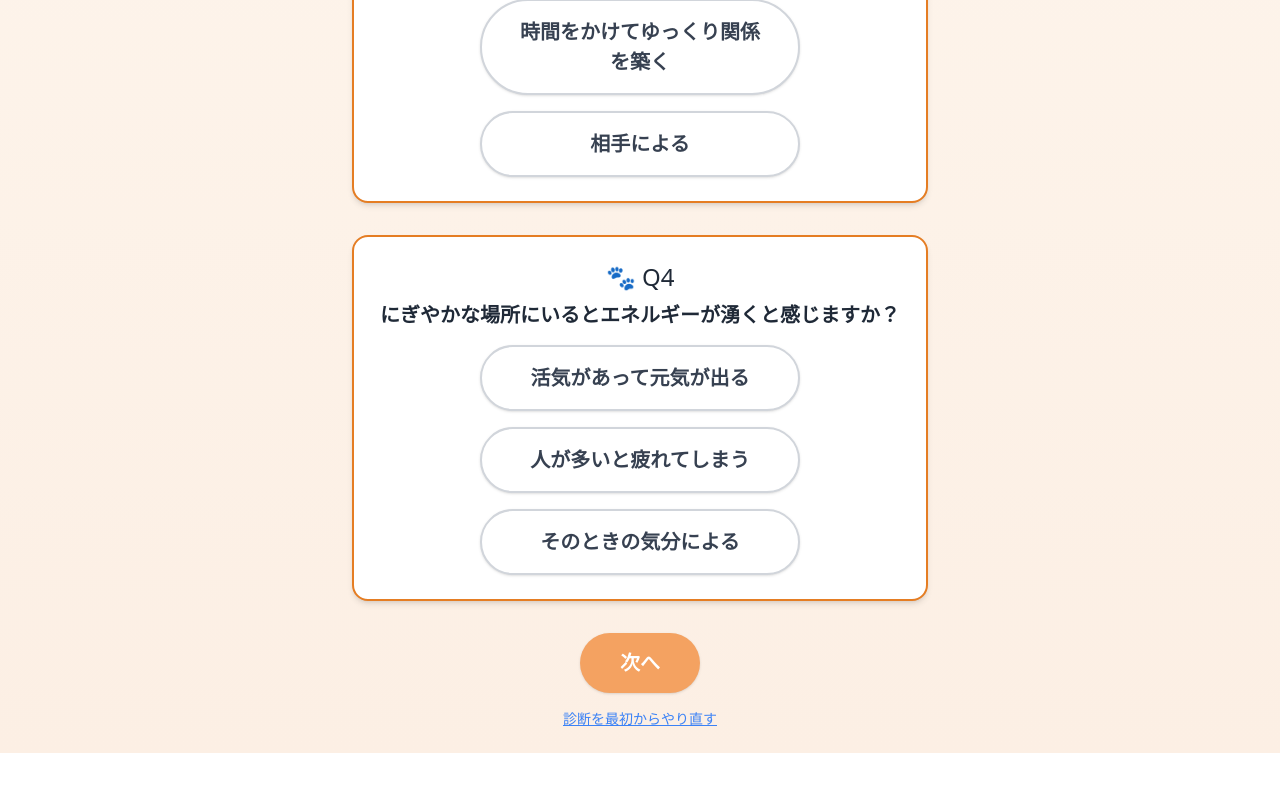
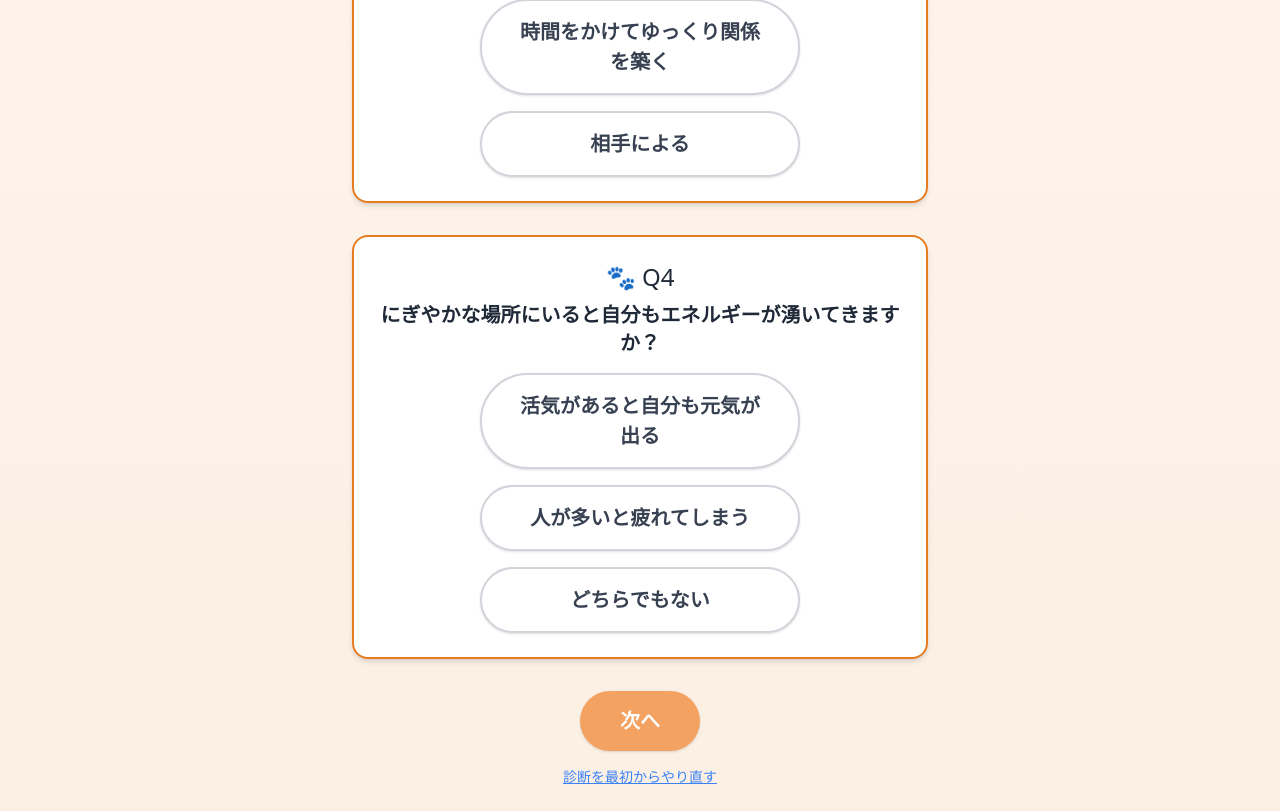
Before and after one commit to Tatsuya-studio/inetan-16type-diagnosis, a Next.js app: page /diagnosis in a window 1280 px wide. Shown: the part 1237-2048 px from the top of the page. Before the commit the page ends 1990 px from the top, so only its background shows below. Built offline with nearby package versions, Linux system fonts and the light colour scheme; no server answers.

Commit message:
Update questions.js

```diff
--- a/data/questions.js
+++ b/data/questions.js
@@ -4,17 +4,17 @@ export const questions = [
   // EI（外向・内向）
   {
     id: 1, axis: "EI",
-    question: "だれかと過ごすことで元気になれますか？",
+    question: "一人よりだれかと過ごすことで元気になれますか？",
     optionA: "はい、人と一緒だと元気になる",
     optionB: "いいえ、一人でいる方が落ち着く",
     optionC: "どちらともいえない"
   },
   {
     id: 2, axis: "EI",
-    question: "話しながら考えることが多いですか？",
+    question: "誰かと話しながら考えることが多いですか？",
     optionA: "話しているうちに考えがまとまる",
     optionB: "考えを整理してから話すことが多い",
-    optionC: "状況による"
+    optionC: "どちらでもない"
   },
   {
     id: 3, axis: "EI",
@@ -25,10 +25,10 @@ export const questions = [
   },
   {
     id: 4, axis: "EI",
-    question: "にぎやかな場所にいるとエネルギーが湧くと感じますか？",
-    optionA: "活気があって元気が出る",
+    question: "にぎやかな場所にいると自分もエネルギーが湧いてきますか？",
+    optionA: "活気があると自分も元気が出る",
     optionB: "人が多いと疲れてしまう",
-    optionC: "そのときの気分による"
+    optionC: "どちらでもない"
   },
   {
     id: 5, axis: "EI",
@@ -41,36 +41,36 @@ export const questions = [
   // SN（感覚・直観）
   {
     id: 6, axis: "SN",
-    question: "物事を判断するとき、事実や具体的な情報を重視しますか？",
+    question: "何か物事を判断するとき、何を重視しますか？",
     optionA: "目に見える情報や数字を重視する",
-    optionB: "背景や意味を考えることが多い",
-    optionC: "両方使い分けている"
+    optionB: "背景や意味などを重視する",
+    optionC: "どちらでもない"
   },
   {
     id: 7, axis: "SN",
-    question: "新しいアプローチを考えるのが得意ですか？",
+    question: "新しいことを始める時に、どんなことを考えるのが得意ですか？",
     optionA: "新しいやり方を考えるのが好き",
     optionB: "既存の方法を正確にこなすのが得意",
-    optionC: "場面による"
+    optionC: "どちらでもない"
   },
   {
     id: 8, axis: "SN",
-    question: "仕事などで過去の経験を大切にしますか？",
-    optionA: "経験から学ぶ方",
-    optionB: "新しい視点で考えることが多い",
-    optionC: "場面による"
+    question: "仕事などを進める上で何を大切にしますか？",
+    optionA: "過去の経験ややり方で進める",
+    optionB: "新しい方法や考え方で進める",
+    optionC: "どちらでもない"
   },
   {
     id: 9, axis: "SN",
     question: "例え話で説明されると理解しやすいと感じますか？",
     optionA: "たとえ話の方がピンとくる",
-    optionB: "事実や論理で説明される方がよい",
-    optionC: "どちらも使い分ける"
+    optionB: "事実や論理で説明される方がわかりやすい",
+    optionC: "どちらでもない"
   },
   {
     id: 10, axis: "SN",
-    question: "説明を受けるとき、全体の目的や背景がないと理解しづらいですか？",
-    optionA: "目的がわかると納得できる",
+    question: "何か説明を受けるとき、どんなことがあると分かりやすいですか？",
+    optionA: "目的がわかるとより納得できる",
     optionB: "細かい情報を積み上げる方が好き",
     optionC: "どちらも必要"
   },
@@ -78,7 +78,7 @@ export const questions = [
   // TF（思考・感情）
   {
     id: 11, axis: "TF",
-    question: "何かを決める時は気持ちを大事にしますか？",
+    question: "何かを決める時、何を大事にしますか？",
     optionA: "気持ちを優先して決める",
     optionB: "論理や効率を優先する",
     optionC: "バランスを取っている"
@@ -95,11 +95,11 @@ export const questions = [
     question: "他人の意見に流されやすいと感じることがありますか？",
     optionA: "遠慮してしまうことがある",
     optionB: "自分の意見はしっかり持っている",
-    optionC: "相手次第"
+    optionC: "場面により"
   },
   {
     id: 14, axis: "TF",
-    question: "物事を評価するときに、マニュアルなどの基準を重要視しますか？",
+    question: "物事を評価するときに、何を基準に重要視しますか？",
     optionA: "人との関係や思いも考慮する",
     optionB: "基準やルールを大事にする",
     optionC: "両方見る"
@@ -109,7 +109,7 @@ export const questions = [
     question: "自分は感情表現が豊かな方だと思いますか？",
     optionA: "感情をよく表に出す",
     optionB: "あまり表に出さない方",
-    optionC: "場面による"
+    optionC: "どちらでもない"
   },
 
   // JP（判断・知覚）
@@ -118,34 +118,34 @@ export const questions = [
     question: "旅行などでスケジュールを立てるのが好きですか？",
     optionA: "しっかり立てるタイプ",
     optionB: "その場の流れに任せたい",
-    optionC: "軽く目安だけ決める"
+    optionC: "どちらでもない"
   },
   {
     id: 17, axis: "JP",
-    question: "仕事や旅行などでやることのリストを作りますか？",
-    optionA: "よく作る",
-    optionB: "あまり作らない",
-    optionC: "必要なときだけ"
+    question: "仕事や旅行などでやることのリストを事前に作りますか？",
+    optionA: "事前に作る",
+    optionB: "作らない。その場のノリ",
+    optionC: "どちらでもない"
   },
   {
     id: 18, axis: "JP",
     question: "締切があると計画的に取り組むタイプですか？",
     optionA: "前もって準備する",
     optionB: "締切間際に集中する",
-    optionC: "タスクによる"
+    optionC: "どちらでもない"
   },
   {
     id: 19, axis: "JP",
     question: "物事は早めに終わらせたいタイプですか？",
     optionA: "早めに済ませたい",
     optionB: "ギリギリまで待ちたい",
-    optionC: "余裕があれば動く"
+    optionC: "どちらでもない"
   },
   {
     id: 20, axis: "JP",
-    question: "選択肢を残すより、決めることで安心するタイプですか？",
+    question: "気になることは先に決めてから安心したいタイプですか？",
     optionA: "決断した方が落ち着く",
-    optionB: "選択肢がある方が安心",
-    optionC: "内容次第"
+    optionB: "選択肢は残しておいた方が安心",
+    optionC: "どちらでもない"
   }
 ];
```
